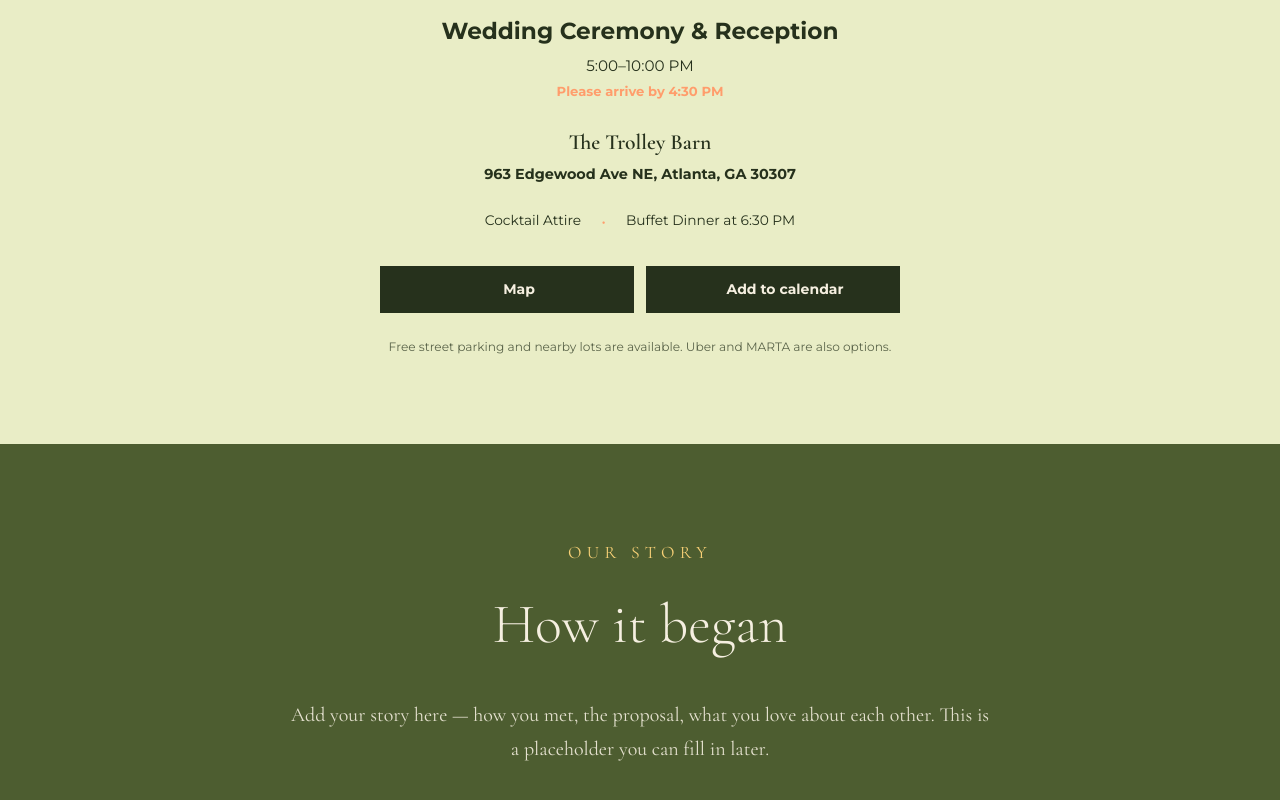
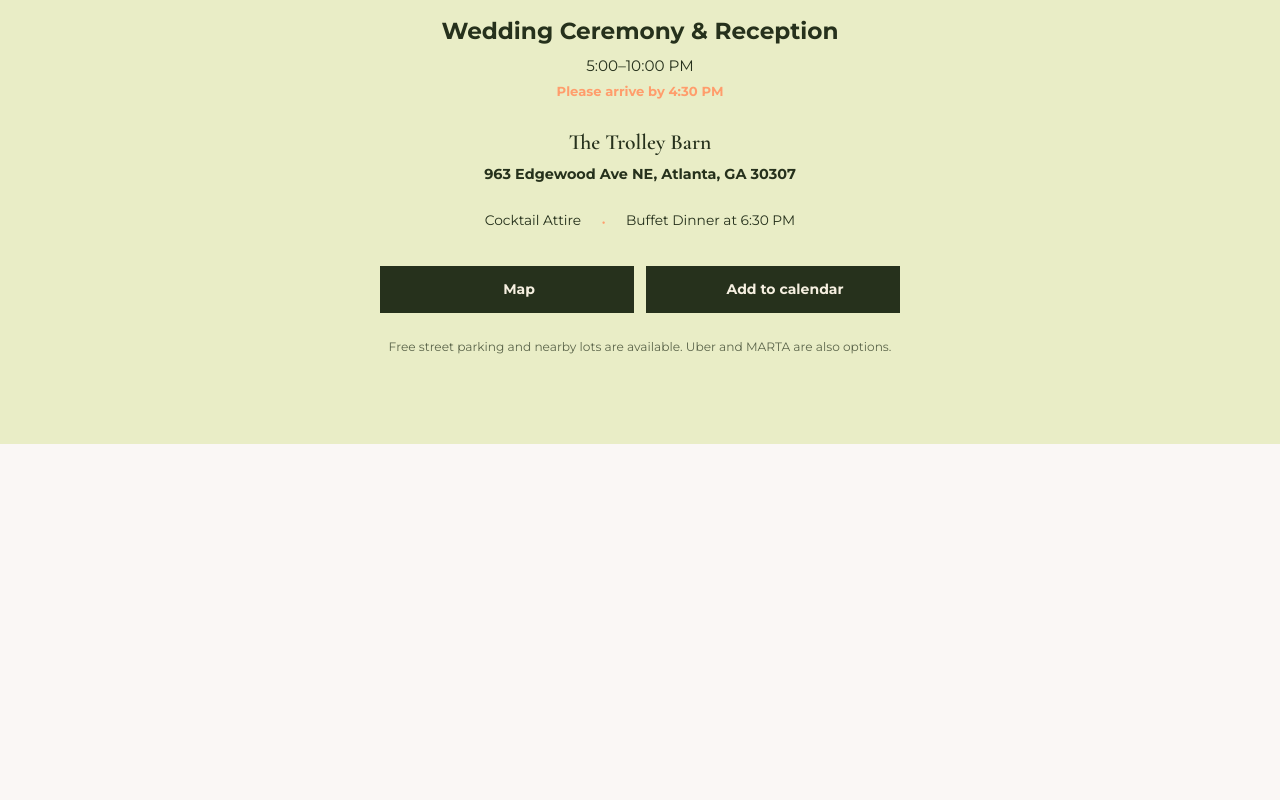
Before and after one commit to TrevorAlspach/trevlin-wedding-site, a React (Vite) app: page / in a window 1280 px wide. Shown: the part 1247-2047 px from the top of the page. After the commit the page ends 1691 px from the top, so only its background shows below. Built offline with nearby package versions, Linux system fonts and the light colour scheme; some icons are missing.

Commit message:
remove our story for now

```diff
--- a/src/pages/Home.tsx
+++ b/src/pages/Home.tsx
@@ -292,7 +292,7 @@ const Home: React.FC = () => {
       </Box>
 
       {/* Our Story section */}
-      <Box sx={{ backgroundColor: "rgba(50, 60, 30, 0.35)" }}>
+      {/* <Box sx={{ backgroundColor: "rgba(50, 60, 30, 0.35)" }}>
         <Container
           maxWidth="md"
           sx={{ py: { xs: 8, md: 12 }, textAlign: "center" }}
@@ -335,7 +335,7 @@ const Home: React.FC = () => {
             each other. This is a placeholder you can fill in later.
           </Typography>
         </Container>
-      </Box>
+      </Box> */}
 
       {/* Footer CTA */}
       {/* <Container
```
